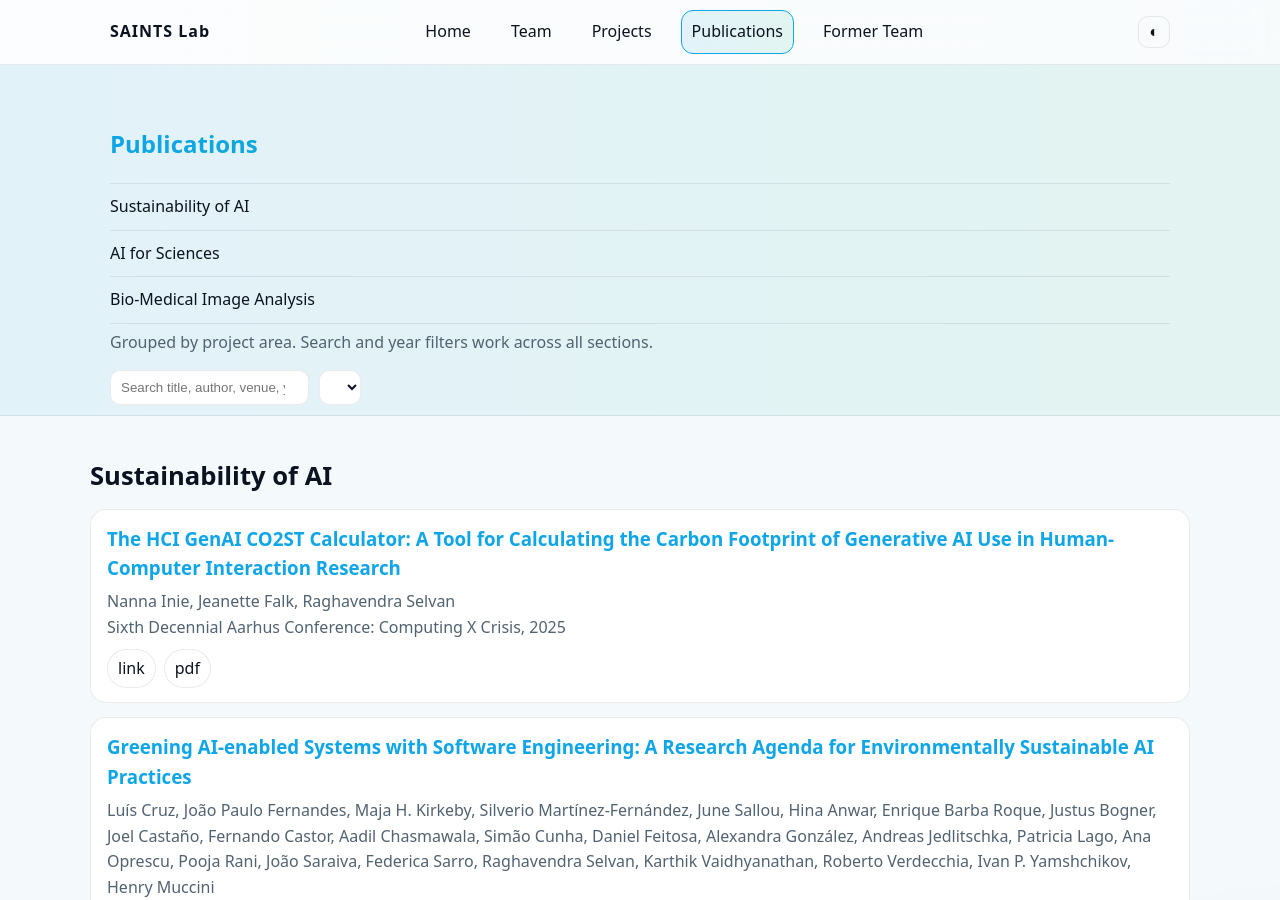
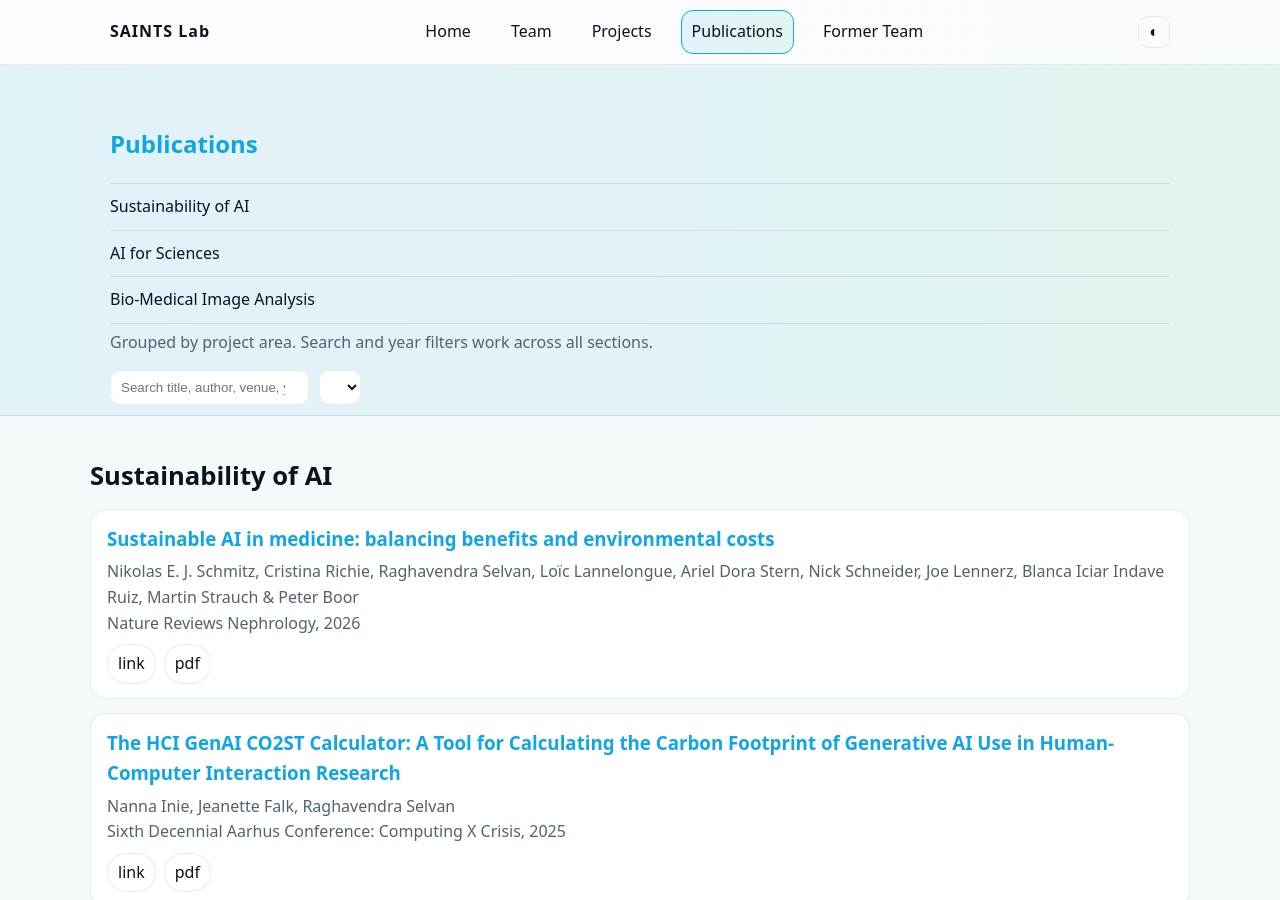
Before and after one commit to saintslab/saintslab.github.io, a Jekyll site: the page built from publications.html, in a window 1280 px wide and 900 px high. Built offline with Jekyll 4.4.1, drawn with Linux system fonts in a browser that asks for light colours.

Commit message:
chore: sync pubs from projects page

```diff
--- a/_data/publications.json
+++ b/_data/publications.json
@@ -1,4 +1,35 @@
 [
+  {
+    "title": "Sustainable AI in medicine: balancing benefits and environmental costs",
+    "authors": [
+      "Nikolas E. J. Schmitz",
+      "Cristina Richie",
+      "Raghavendra Selvan",
+      "Loïc Lannelongue",
+      "Ariel Dora Stern",
+      "Nick Schneider",
+      "Joe Lennerz",
+      "Blanca Iciar Indave Ruiz",
+      "Martin Strauch & Peter Boor"
+    ],
+    "venue": "Nature Reviews Nephrology",
+    "year": "2026",
+    "date": "2026-03-01",
+    "link": "https://rdcu.be/eZeDu",
+    "resources": [
+      {
+        "label": "link",
+        "url": "https://www.nature.com/articles/s41581-026-01047-3"
+      },
+      {
+        "label": "pdf",
+        "url": "https://rdcu.be/eZeDu"
+      }
+    ],
+    "type": "from-projects",
+    "theme_key": "sustainability-of-ai",
+    "theme_label": "Sustainability of AI"
+  },
   {
     "title": "The HCI GenAI CO2ST Calculator: A Tool for Calculating the Carbon Footprint of Generative AI Use in Human-Computer Interaction Research",
     "authors": [
```
